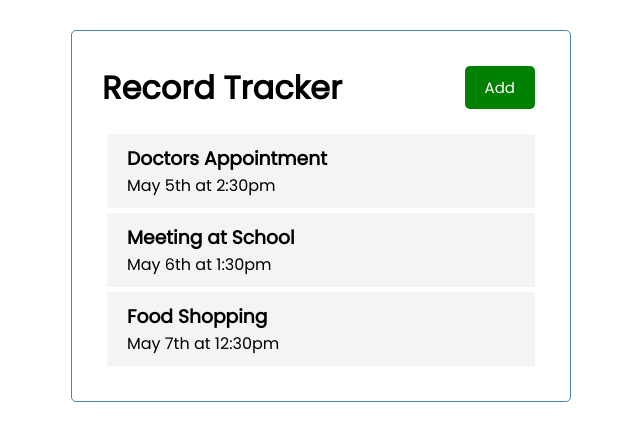
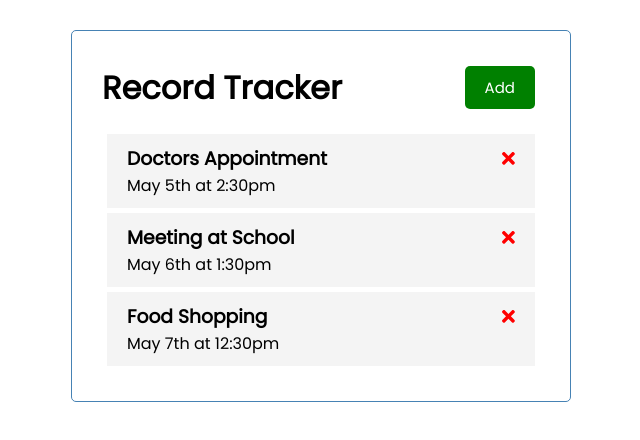
Before and after one commit to christinakerr/learning-angular, an Angular app in the folder client/: page / in a window 1280 px wide. Shown: the top 440 px of the page, without its empty margins (319-959 px from the left). Built offline with nearby package versions, Linux system fonts and the light colour scheme.

Commit message:
Added delete icon

```diff
--- a/client/src/app/components/task-item/task-item.component.html
+++ b/client/src/app/components/task-item/task-item.component.html
@@ -1,4 +1,4 @@
 <div class="task">
-    <h3>{{ task.text }}</h3>
+    <h3>{{ task.text }} <fa-icon [ngStyle]="{'color': 'red'}" [icon]="faTimes"></fa-icon></h3>
     <p>{{ task.day }}</p>
 </div>
--- a/client/src/app/components/task-item/task-item.component.ts
+++ b/client/src/app/components/task-item/task-item.component.ts
@@ -1,5 +1,6 @@
 import { Component, OnInit, Input } from '@angular/core';
 import { Task } from "../../Task"
+import { faTimes } from '@fortawesome/free-solid-svg-icons';
 
 @Component({
   selector: 'app-task-item',
@@ -7,12 +8,11 @@
   styleUrls: ['./task-item.component.css']
 })
 export class TaskItemComponent implements OnInit {
-
   @Input() task!: Task;
+  faTimes = faTimes;
 
   constructor() { }
 
   ngOnInit(): void {
   }
-
 }
--- a/client/src/app/components/tasks/tasks.component.ts
+++ b/client/src/app/components/tasks/tasks.component.ts
@@ -8,12 +8,10 @@
   styleUrls: ['./tasks.component.css']
 })
 export class TasksComponent implements OnInit {
-
   tasks: Task[] = TASKS
 
   constructor() { }
 
   ngOnInit(): void {
   }
-
 }
```
